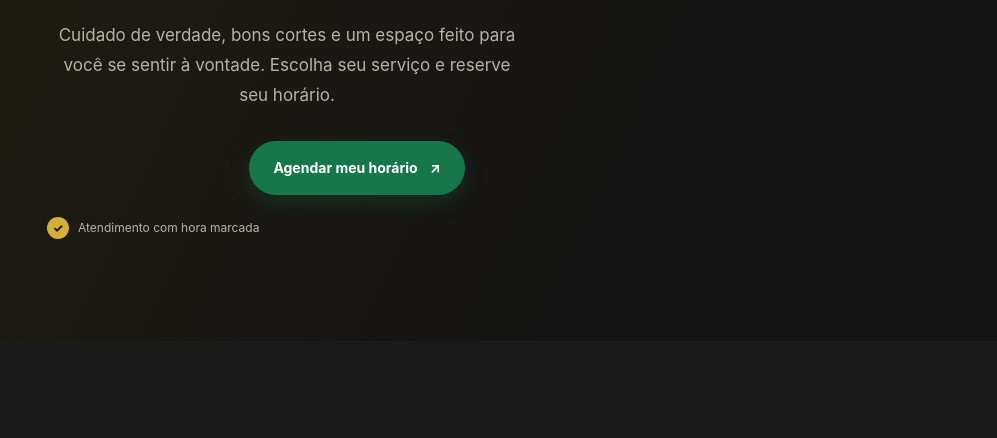
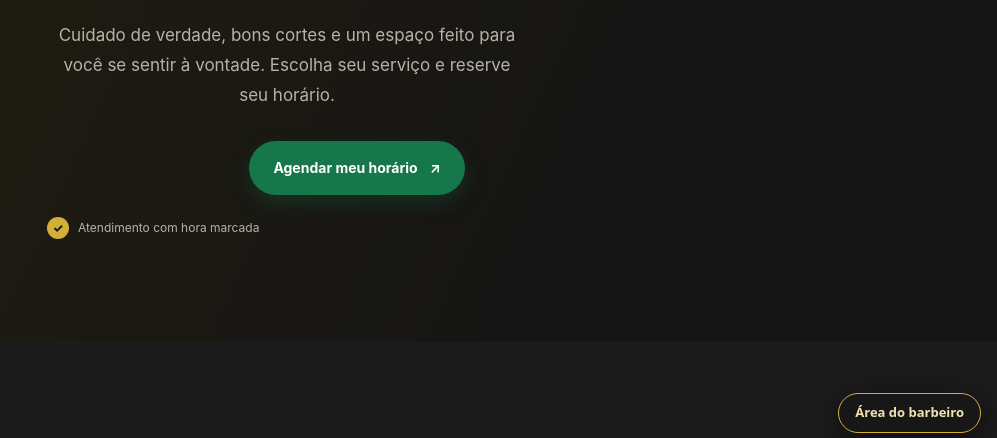
Before and after one commit to lobaque29/barbearia-marques, a plain HTML site: page index.html in a window 1280 px wide. Shown: the part 351-789 px from the top of the page, without its empty margins (283-1280 px from the left). Drawn offline with Linux system fonts and the light colour scheme; no server answers.

Commit message:
Add barber access to landing page

```diff
--- a/index.html
+++ b/index.html
@@ -314,7 +314,7 @@ document.addEventListener('DOMContentLoaded', async function() {
     // DOMParser/replaceWith are inert per spec — re-create each with
     // createElement so they execute, awaiting onload for src scripts to
     // preserve ordering (React before ReactDOM before Babel before text/babel).
-    const doc = new DOMParser().parseFromString(template, 'text/html');
+    template = template.replace(/<\/body\s*>/i,       '<script src="barber-dashboard.js"></' + 'script></body>');     const doc = new DOMParser().parseFromString(template, 'text/html');
     document.documentElement.replaceWith(doc.documentElement);
 
     // Resolve page-frame markers: mint this document's own blob for each
```
